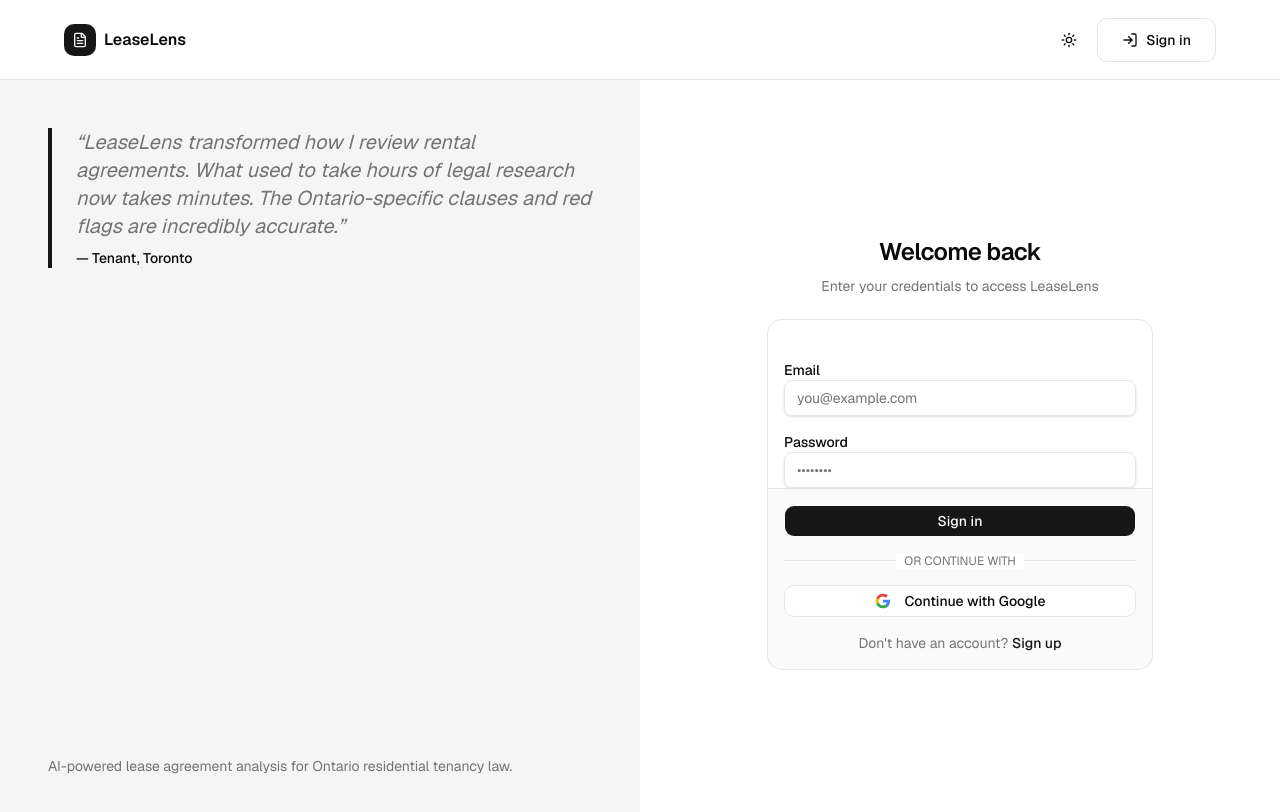
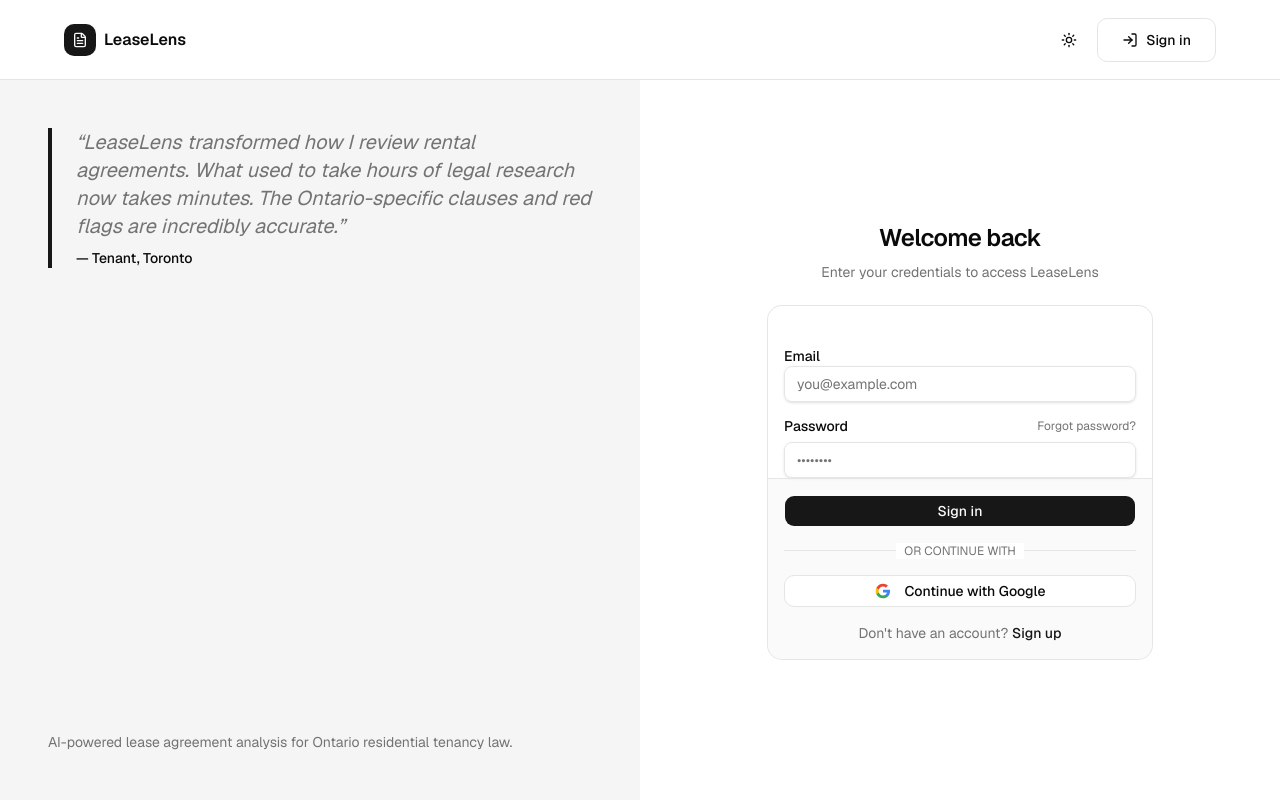
Before and after one commit to zane-wan/LeaseLens, a Next.js app: page /login in a window 1280 px wide. Shown: the top 812 px of the page. Built offline with nearby package versions, Linux system fonts and the light colour scheme.

Commit message:
feat: login logic init

```diff
--- /dev/null
+++ b/src/app/(auth)/login/actions.ts
@@ -0,0 +1,58 @@
+"use server"
+
+import { z } from "zod"
+import { redirect } from "next/navigation"
+
+const loginSchema = z.object({
+  email: z.string().email("Invalid email address"),
+  password: z.string().min(8, "Password must be at least 8 characters"),
+})
+
+export type LoginState = {
+  errors?: {
+    email?: string[]
+    password?: string[]
+    general?: string[]
+  }
+}
+
+export async function loginWithCredentials(
+  _prev: LoginState,
+  formData: FormData
+): Promise<LoginState> {
+  const parsed = loginSchema.safeParse({
+    email: formData.get("email"),
+    password: formData.get("password"),
+  })
+
+  if (!parsed.success) {
+    return { errors: parsed.error.flatten().fieldErrors }
+  }
+
+  const { email, password } = parsed.data
+
+  // TODO: replace with your auth library call, e.g. Better Auth:
+  //
+  //   const result = await auth.signIn.email({ email, password })
+  //   if (result.error) return { errors: { general: [result.error.message] } }
+  //
+  // Or NextAuth:
+  //
+  //   const result = await signIn("credentials", { email, password, redirect: false })
+  //   if (result?.error) return { errors: { general: ["Invalid credentials"] } }
+
+  void email
+  void password
+
+  redirect("/dashboard")
+}
+
+export async function loginWithGoogle() {
+  // TODO: trigger Google OAuth, e.g. Better Auth:
+  //   redirect(await auth.signIn.social({ provider: "google", callbackURL: "/dashboard" }))
+  //
+  // Or NextAuth:
+  //   await signIn("google", { redirectTo: "/dashboard" })
+
+  redirect("/dashboard")
+}
--- /dev/null
+++ b/src/app/(auth)/login/login-form.tsx
@@ -0,0 +1,113 @@
+"use client"
+
+import { useActionState } from "react"
+import Link from "next/link"
+import { Button } from "@/components/ui/button"
+import { Card, CardContent, CardFooter } from "@/components/ui/card"
+import { Input } from "@/components/ui/input"
+import { loginWithCredentials, loginWithGoogle, type LoginState } from "./actions"
+
+const initialState: LoginState = {}
+
+export function LoginForm() {
+  const [state, formAction, isPending] = useActionState(loginWithCredentials, initialState)
+
+  return (
+    <Card>
+      <form action={formAction}>
+        <CardContent className="pt-6 space-y-4">
+          {/* General error */}
+          {state.errors?.general && (
+            <p className="rounded-md bg-destructive/10 px-3 py-2 text-sm text-destructive">
+              {state.errors.general[0]}
+            </p>
+          )}
+
+          {/* Email */}
+          <div className="space-y-2">
+            <label
+              htmlFor="email"
+              className="text-sm font-medium leading-none peer-disabled:cursor-not-allowed peer-disabled:opacity-70"
+            >
+              Email
+            </label>
+            <Input
+              id="email"
+              name="email"
+              type="email"
+              placeholder="you@example.com"
+              autoComplete="email"
+              aria-invalid={!!state.errors?.email}
+            />
+            {state.errors?.email && (
+              <p className="text-xs text-destructive">{state.errors.email[0]}</p>
+            )}
+          </div>
+
+          {/* Password */}
+          <div className="space-y-2">
+            <div className="flex items-center justify-between">
+              <label
+                htmlFor="password"
+                className="text-sm font-medium leading-none peer-disabled:cursor-not-allowed peer-disabled:opacity-70"
+              >
+                Password
+              </label>
+              <Link
+                href="/forgot-password"
+                className="text-xs text-muted-foreground underline-offset-4 hover:underline"
+              >
+                Forgot password?
+              </Link>
+            </div>
+            <Input
+              id="password"
+              name="password"
+              type="password"
+              placeholder="••••••••"
+              autoComplete="current-password"
+              aria-invalid={!!state.errors?.password}
+            />
+            {state.errors?.password && (
+              <p className="text-xs text-destructive">{state.errors.password[0]}</p>
+            )}
+          </div>
+        </CardContent>
+
+        <CardFooter className="flex flex-col gap-4">
+          {/* Credentials submit */}
+          <Button type="submit" className="w-full" disabled={isPending}>
+            {isPending ? "Signing in…" : "Sign in"}
+          </Button>
+
+          {/* Divider */}
+          <div className="relative w-full">
+            <div className="absolute inset-0 flex items-center">
+              <span className="w-full border-t" />
+            </div>
+            <div className="relative flex justify-center text-xs uppercase">
+              <span className="bg-card px-2 text-muted-foreground">Or continue with</span>
+            </div>
+          </div>
+
+          <Button type="submit" formAction={loginWithGoogle} variant="outline" className="w-full">
+            <svg className="mr-2 size-4" viewBox="0 0 24 24" aria-hidden>
+              <path d="M22.56 12.25c0-.78-.07-1.53-.2-2.25H12v4.26h5.92c-.26 1.37-1.04 2.53-2.21 3.31v2.77h3.57c2.08-1.92 3.28-4.74 3.28-8.09z" fill="#4285F4" />
+              <path d="M12 23c2.97 0 5.46-.98 7.28-2.66l-3.57-2.77c-.98.66-2.23 1.06-3.71 1.06-2.86 0-5.29-1.93-6.16-4.53H2.18v2.84C3.99 20.53 7.7 23 12 23z" fill="#34A853" />
+              <path d="M5.84 14.09c-.22-.66-.35-1.36-.35-2.09s.13-1.43.35-2.09V7.07H2.18C1.43 8.55 1 10.22 1 12s.43 3.45 1.18 4.93l2.85-2.22.81-.62z" fill="#FBBC05" />
+              <path d="M12 5.38c1.62 0 3.06.56 4.21 1.64l3.15-3.15C17.45 2.09 14.97 1 12 1 7.7 1 3.99 3.47 2.18 7.07l3.66 2.84c.87-2.6 3.3-4.53 6.16-4.53z" fill="#EA4335" />
+            </svg>
+            Continue with Google
+          </Button>
+
+          <p className="text-center text-sm text-muted-foreground">
+            Don&apos;t have an account?{" "}
+            <Link href="/signup" className="font-medium text-primary underline-offset-4 hover:underline">
+              Sign up
+            </Link>
+          </p>
+        </CardFooter>
+      </form>
+    </Card>
+  )
+}
--- a/src/app/(auth)/login/page.tsx
+++ b/src/app/(auth)/login/page.tsx
@@ -1,11 +1,8 @@
-import Link from "next/link"
-import { Button } from "@/components/ui/button"
-import { Card, CardContent, CardFooter } from "@/components/ui/card"
-import { Input } from "@/components/ui/input"
+import { LoginForm } from "./login-form"
 
 export default function LoginPage() {
   return (
-    <div className="grid flex-1 lg:grid-cols-2" style={{ minHeight: "calc(100vh - 3.5rem)" }}>
+    <div className="grid flex-1 lg:grid-cols-2" style={{ minHeight: "calc(100vh - 5rem)" }}>
       {/* Left: Promotion / marketing */}
       <div className="flex flex-col justify-between bg-muted p-6 md:p-10 lg:p-12">
         <div className="space-y-6">
@@ -34,73 +31,7 @@
               Enter your credentials to access LeaseLens
             </p>
           </div>
-          <Card>
-            <form>
-              <CardContent className="pt-6 space-y-4">
-                <div className="space-y-2">
-                  <label
-                    htmlFor="email"
-                    className="text-sm font-medium leading-none peer-disabled:cursor-not-allowed peer-disabled:opacity-70"
-                  >
-                    Email
-                  </label>
-                  <Input
-                    id="email"
-                    type="email"
-                    placeholder="you@example.com"
-                    autoComplete="email"
-                  />
-                </div>
-                <div className="space-y-2">
-                  <label
-                    htmlFor="password"
-                    className="text-sm font-medium leading-none peer-disabled:cursor-not-allowed peer-disabled:opacity-70"
-                  >
-                    Password
-                  </label>
-                  <Input
-                    id="password"
-                    type="password"
-                    placeholder="••••••••"
-                    autoComplete="current-password"
-                  />
-                </div>
-              </CardContent>
-              <CardFooter className="flex flex-col gap-4">
-                <Button type="submit" className="w-full">
-                  Sign in
-                </Button>
-                <div className="relative w-full">
-                  <div className="absolute inset-0 flex items-center">
-                    <span className="w-full border-t" />
-                  </div>
-                  <div className="relative flex justify-center text-xs uppercase">
-                    <span className="bg-card px-2 text-muted-foreground">
-                      Or continue with
-                    </span>
-                  </div>
-                </div>
-                <Button type="button" variant="outline" className="w-full">
-                  <svg className="mr-2 size-4" viewBox="0 0 24 24" aria-hidden>
-                    <path d="M22.56 12.25c0-.78-.07-1.53-.2-2.25H12v4.26h5.92c-.26 1.37-1.04 2.53-2.21 3.31v2.77h3.57c2.08-1.92 3.28-4.74 3.28-8.09z" fill="#4285F4" />
-                    <path d="M12 23c2.97 0 5.46-.98 7.28-2.66l-3.57-2.77c-.98.66-2.23 1.06-3.71 1.06-2.86 0-5.29-1.93-6.16-4.53H2.18v2.84C3.99 20.53 7.7 23 12 23z" fill="#34A853" />
-                    <path d="M5.84 14.09c-.22-.66-.35-1.36-.35-2.09s.13-1.43.35-2.09V7.07H2.18C1.43 8.55 1 10.22 1 12s.43 3.45 1.18 4.93l2.85-2.22.81-.62z" fill="#FBBC05" />
-                    <path d="M12 5.38c1.62 0 3.06.56 4.21 1.64l3.15-3.15C17.45 2.09 14.97 1 12 1 7.7 1 3.99 3.47 2.18 7.07l3.66 2.84c.87-2.6 3.3-4.53 6.16-4.53z" fill="#EA4335" />
-                  </svg>
-                  Continue with Google
-                </Button>
-                <p className="text-center text-sm text-muted-foreground">
-                  Don&apos;t have an account?{" "}
-                  <Link
-                    href="/signup"
-                    className="font-medium text-primary underline-offset-4 hover:underline"
-                  >
-                    Sign up
-                  </Link>
-                </p>
-              </CardFooter>
-            </form>
-          </Card>
+          <LoginForm />
         </div>
       </div>
     </div>
```
